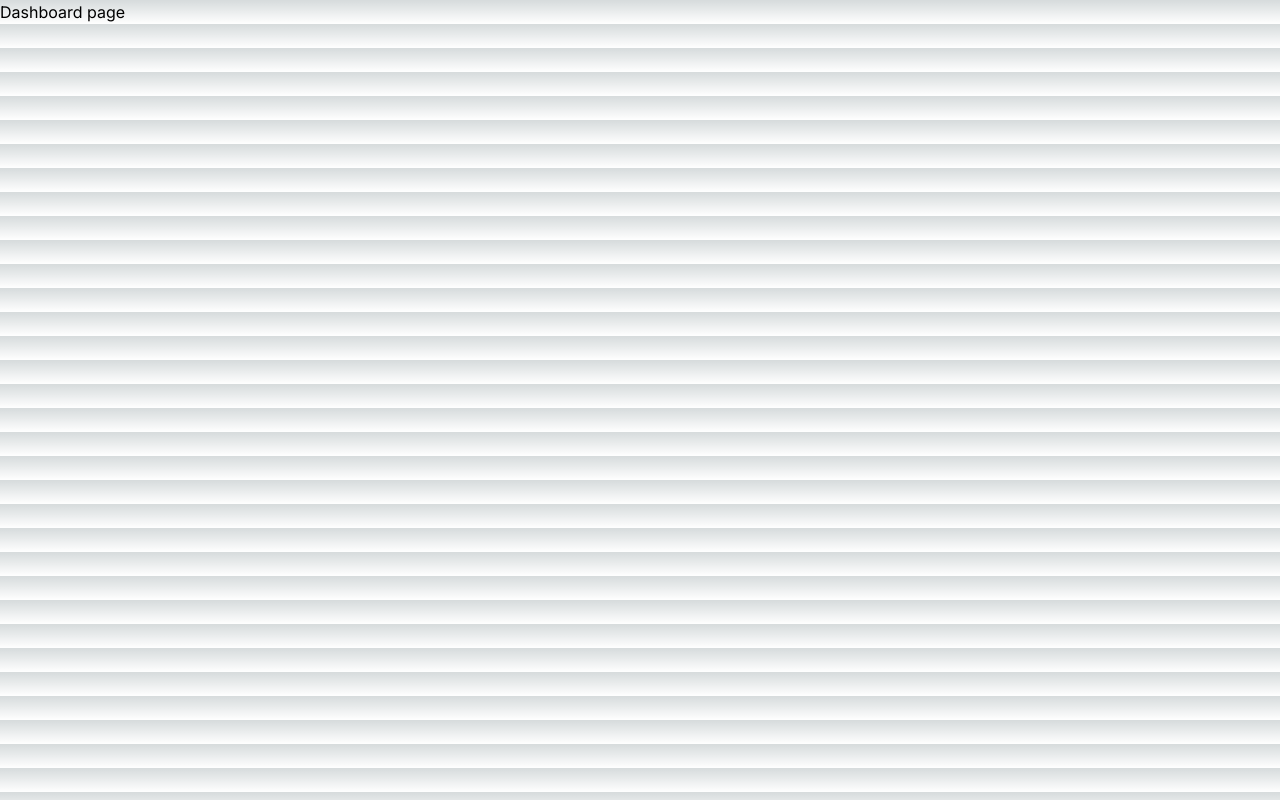
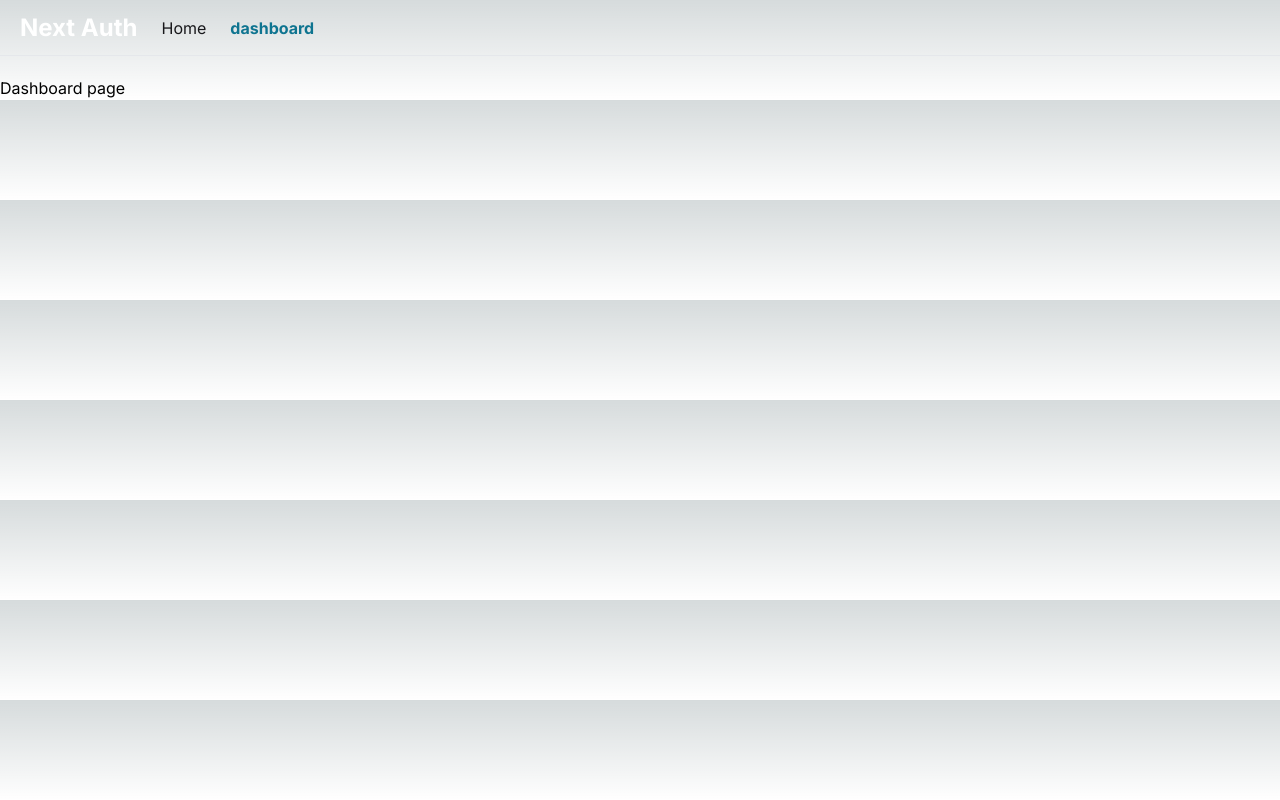
Before and after one commit to ask-t/CS490R_Authentication, a Next.js app: page /dashboard in a window 1280 px wide. Built offline with nearby package versions, Linux system fonts and the light colour scheme.

Commit message:
adjust layout

```diff
--- a/app/layout.tsx
+++ b/app/layout.tsx
@@ -1,6 +1,7 @@
 import type { Metadata } from "next";
 import { Inter } from "next/font/google";
 import "./globals.css";
+import NavBar from "./components/NavBar";
 
 const inter = Inter({ subsets: ["latin"] });
 
@@ -16,7 +17,12 @@
 }>) {
   return (
     <html lang="en">
-      <body className={inter.className}>{children}</body>
+      <body className={inter.className}>
+        <NavBar />
+        <main>
+          {children}
+        </main>
+      </body>
     </html>
   );
 }
```
